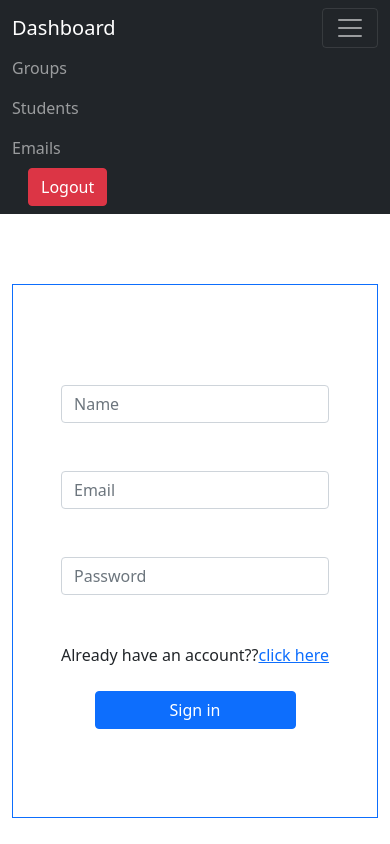
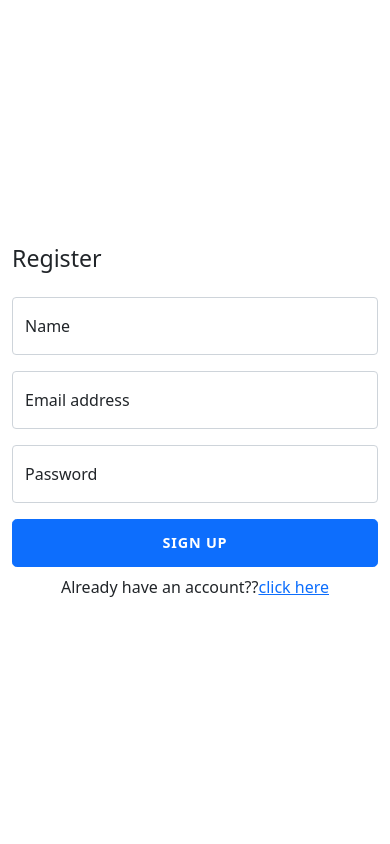
Before and after one commit to khushbu212/MajorProject, a Vue app in the folder client/authapp/: page /register in a window 390 px wide. Built offline with nearby package versions, Linux system fonts and the light colour scheme; what vue-sweetalert2 would draw is missing.

Commit message:
Updated login and registeration form.

```diff
--- a/client/authapp/src/App.vue
+++ b/client/authapp/src/App.vue
@@ -1,7 +1,7 @@
 <template>
   <div id="app">
 
-    <nav class="navbar navbar-expand-lg navbar-dark bg-dark" id="nav" v-bind:class=" { 'navbarOpen': show }">
+    <nav v-if="$route.name !== 'login' &&  $route.name !== 'register'" class="navbar navbar-expand-lg navbar-dark bg-dark" id="nav" v-bind:class=" { 'navbarOpen': show }">
       <div class="container">
         <router-link to="/home" class="navbar-brand">Dashboard</router-link>
 
--- a/client/authapp/src/components/auth/login.vue
+++ b/client/authapp/src/components/auth/login.vue
@@ -1,56 +1,99 @@
 <template>
+  <div>
+    <div class="container-fluid ps-md-0">
+      <div class="row g-0">
+        <div class="d-none d-md-flex col-md-4 col-lg-6 bg-image"></div>
+        <div class="col-md-8 col-lg-6">
+          <div class="login d-flex align-items-center py-5">
             <div class="container">
+              <div class="row">
+                <div class="col-md-9 col-lg-8 mx-auto">
+                  <h3 class="login-heading mb-4">Login</h3>
 
-    <div class="row">
-      <div class="col-lg-6 offset-lg-3 col-sm-10 offset-sm-1">
-        <!-- <h3>Login</h3> -->
-        <form
-          class="text-center border border-primary p-5"
-          style="margin-top:70px;height:auto;padding-top:100px !important;"
-          @submit.prevent="loginUser"
-        >
+                  <!-- Sign In Form -->
+                  <form @submit.prevent="loginUser">
+                    <div class="form-floating mb-3">
                       <input
-            type="text"
-            id="email"
-            class="form-control mb-5"
-            placeholder="Email"
                         v-model="login.email"
+                        type="email"
+                        class="form-control"
+                        id="floatingInput"
+                        placeholder="name@example.com"
                       />
-          <!-- Password -->
+                      <label for="floatingInput">Email address</label>
+                    </div>
+                    <div class="form-floating mb-3">
                       <input
                         type="password"
-            id="password"
-            class="form-control mb-5"
+                        class="form-control"
+                        id="floatingPassword"
                         placeholder="Password"
                         v-model="login.password"
                       />
-          <p>
-            Dont have an account??<router-link to="/register"
-              >click here</router-link
+                      <label for="floatingPassword">Password</label>
+                    </div>
+
+                    <!-- <div class="form-check mb-3">
+                      <input
+                        class="form-check-input"
+                        type="checkbox"
+                        value=""
+                        id="rememberPasswordCheck"
+                      />
+                      <label
+                        class="form-check-label"
+                        for="rememberPasswordCheck"
                       >
-          </p>
-          <!-- Sign in button -->
-          <center>
-            <button class="btn btn-primary btn-block w-75 my-4" type="submit">
+                        Remember password
+                      </label>
+                    </div> -->
+
+                    <div class="d-grid">
+                      <button
+                        class="
+                          btn btn-lg btn-primary btn-login
+                          text-uppercase
+                          fw-bold
+                          mb-2
+                        "
+                        type="submit"
+                      >
                         Sign in
                       </button>
-          </center>
+                      <div class="text-center">
+                        Don't have an account? <router-link to="/register">Create One</router-link>
+                        <!-- <a class="small" href="#">Forgot password?</a> -->
+                      </div>
+                    </div>
                   </form>
+                </div>
+              </div>
+            </div>
+          </div>
+        </div>
       </div>
     </div>
   </div>
 </template>
 <script>
-const swal = require('sweetalert');
+const swal = require("sweetalert");
 export default {
   data() {
     return {
       login: {
         email: "",
-        password: ""
-      }
+        password: "",
+      },
     };
   },
+
+  beforeCreate() {
+    if(localStorage.getItem("jwt") != null){
+      console.log("Already login");
+      this.$router.push("/home");
+    }
+  },
+
   methods: {
     async loginUser() {
       try {
@@ -65,7 +108,29 @@ export default {
         swal("Error", "Something Went Wrong", "error");
         console.log(err.response);
       }
-    }
-  }
+    },
+  },
 };
 </script>
+
+<style scoped>
+.login {
+  min-height: 100vh;
+}
+
+.bg-image {
+  background-image: url("https://source.unsplash.com/WEQbe2jBg40/600x1200");
+  background-size: cover;
+  background-position: center;
+}
+
+.login-heading {
+  font-weight: 300;
+}
+
+.btn-login {
+  font-size: 0.9rem;
+  letter-spacing: 0.05rem;
+  padding: 0.75rem 1rem;
+}
+</style>
--- a/client/authapp/src/components/auth/register.vue
+++ b/client/authapp/src/components/auth/register.vue
@@ -1,55 +1,95 @@
 <template>
+  <div>
+    <div class="container-fluid ps-md-0">
+      <div class="row g-0">
+        <div class="d-none d-md-flex col-md-4 col-lg-6 bg-image"></div>
+        <div class="col-md-8 col-lg-6">
+          <div class="login d-flex align-items-center py-5">
             <div class="container">
               <div class="row">
-      <div class="col-lg-6 offset-lg-3 col-sm-10 offset-sm-1">
-        <form
-          class="text-center border border-primary p-5"
-          style="margin-top:70px;height:auto;padding-top:100px !important;"
-          @submit.prevent="registerUser"
-        >
+                <div class="col-md-9 col-lg-8 mx-auto">
+                  <h3 class="login-heading mb-4">Register</h3>
+
+                  <!-- Sign In Form -->
+                  <form @submit.prevent="registerUser">
+                    <div class="form-floating mb-3">
                       <input
+                        v-model="register.name"
                         type="text"
-            id="name"
-            class="form-control mb-5"
-            placeholder="Name"
-            v-model="register.name"
-            required
+                        class="form-control"
+                        id="floatingInput"
+                        placeholder="name@example.com"
                       />
+                      <label for="floatingInput">Name</label>
+                    </div>
+                    <div class="form-floating mb-3">
                       <input
+                        v-model="register.email"
                         type="email"
-            id="email"
-            class="form-control mb-5"
-            placeholder="Email"
-            v-model="register.email"
-            required
+                        class="form-control"
+                        id="floatingInput"
+                        placeholder="name@example.com"
                       />
-          <!-- Password -->
+                      <label for="floatingInput">Email address</label>
+                    </div>
+                    <div class="form-floating mb-3">
                       <input
                         type="password"
-            id="password"
-            class="form-control mb-5"
+                        class="form-control"
+                        id="floatingPassword"
                         placeholder="Password"
                         v-model="register.password"
                       />
-          <p>
+                      <label for="floatingPassword">Password</label>
+                    </div>
+
+                    <!-- <div class="form-check mb-3">
+                      <input
+                        class="form-check-input"
+                        type="checkbox"
+                        value=""
+                        id="rememberPasswordCheck"
+                      />
+                      <label
+                        class="form-check-label"
+                        for="rememberPasswordCheck"
+                      >
+                        Remember password
+                      </label>
+                    </div> -->
+
+                    <div class="d-grid">
+                      <button
+                        class="
+                          btn btn-lg btn-primary btn-login
+                          text-uppercase
+                          fw-bold
+                          mb-2
+                        "
+                        type="submit"
+                      >
+                        Sign Up
+                      </button>
+                      <div class="text-center">
                         Already have an account??<router-link to="/"
                           >click here</router-link
                         >
-            <!-- Sign in button -->
-            <center>
-              <button class="btn btn-primary btn-block w-75 my-4" type="submit">
-                Sign in
-              </button>
-            </center>
-          </p>
+                        <!-- <a class="small" href="#">Forgot password?</a> -->
+                      </div>
+                    </div>
                   </form>
                 </div>
               </div>
             </div>
+          </div>
+        </div>
+      </div>
+    </div>
+
+  </div>
 </template>
 <script>
-
-const swal = require('sweetalert');
+const swal = require("sweetalert");
 
 export default {
   data() {
@@ -57,8 +97,8 @@ export default {
       register: {
         name: "",
         email: "",
-        password: ""
-      }
+        password: "",
+      },
     };
   },
   methods: {
@@ -82,7 +122,29 @@ export default {
           swal("Error", error.data.err.message, "error");
         }
       }
-    }
-  }
+    },
+  },
 };
 </script>
+
+<style scoped>
+.login {
+  min-height: 100vh;
+}
+
+.bg-image {
+  background-image: url("https://source.unsplash.com/WEQbe2jBg40/600x1200");
+  background-size: cover;
+  background-position: center;
+}
+
+.login-heading {
+  font-weight: 300;
+}
+
+.btn-login {
+  font-size: 0.9rem;
+  letter-spacing: 0.05rem;
+  padding: 0.75rem 1rem;
+}
+</style>
```
Lines whose indentation alone changed are shown as unchanged.
